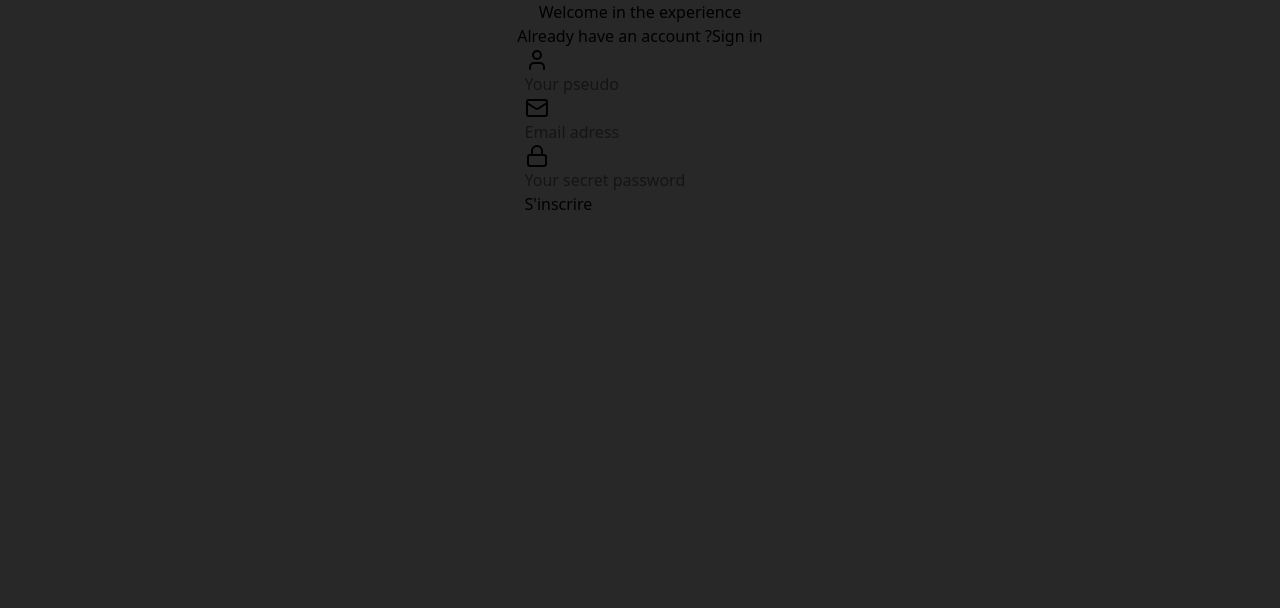
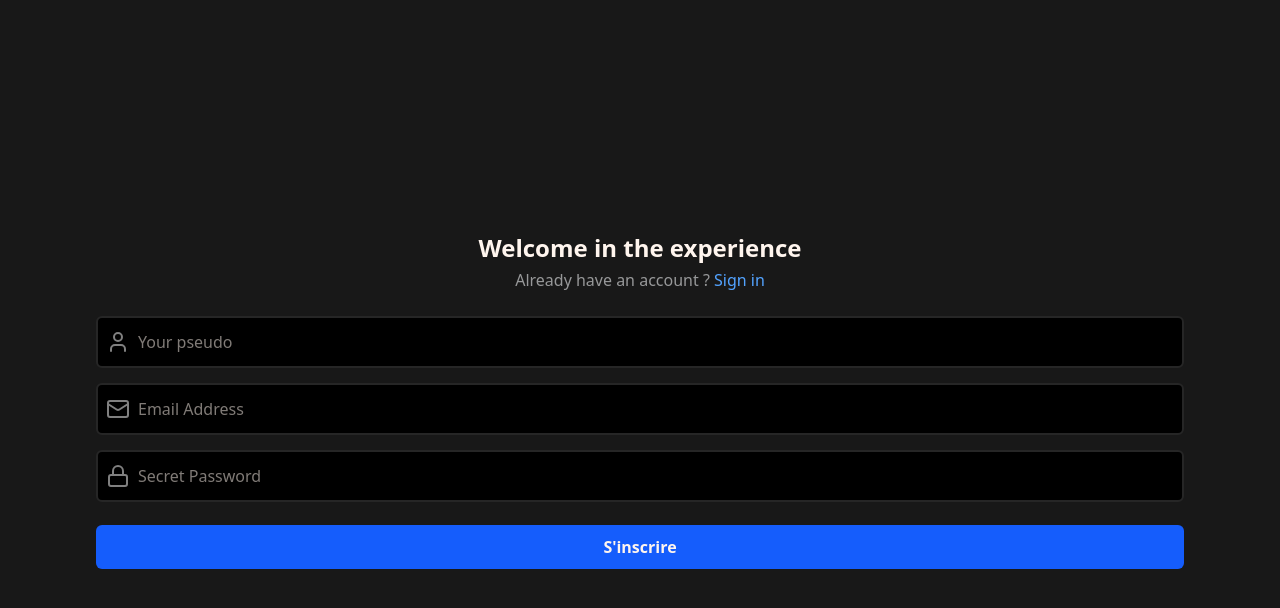
Before and after one commit to e-mandy/social-media-mern, a React app in the folder frontend/: page / in a window 1280 px wide. Shown: the top 608 px of the page. Built offline with nearby package versions, Linux system fonts and the light colour scheme; the HTML template or start-up script is replaced by a standard one.

Commit message:
Finalisation de la premiere partie UI de l'inscription

```diff
--- a/frontend/src/Auth/Pages/Register.tsx
+++ b/frontend/src/Auth/Pages/Register.tsx
@@ -4,31 +4,34 @@ import { Mail, User, Lock } from 'lucide-react'
 const Register = () => {
   return (
     <div>
-        <div className="bg-auth-primary h-screen w-screen">
-          <div className="flex flex-col items-center">
-            <h1>Welcome in the experience</h1>
-            <p>Already have an account ?<a href="">Sign in</a></p>
-            <form>
+        <div className="bg-auth-primary h-screen w-screen flex">
+          <div className="flex flex-col items-center my-auto w-full">
+            <h1 className="text-2xl font-semibold">Welcome in the experience</h1>
+            <p className="text-secondary mt-1 mb-6">Already have an account ? <a className="text-blue-400" href="">Sign in</a></p>
+            <form className="w-[85%]">
+
               <div>
-                <label htmlFor="pseudo">
-                    <User />
-                  <input type="text" placeholder="Your pseudo" id="pseudo" />
-                </label>
-              </div>
-              <div>
-                <label htmlFor="email">
-                    <Mail />
-                  <input type="email" placeholder="Email adress" id="email" />
-                </label>
-              </div>
-              <div>
-                <label htmlFor="password">
-                  <Lock />
-                  <input type="password" id="password" placeholder="Your secret password" />
+                <label className="input-class bg-black" htmlFor="pseudo">
+                  <User color="gray" />
+                  <input type="text" className="outline-none" placeholder="Your pseudo" id="pseudo" />
                 </label>
               </div>
 
-              <button type="submit">S'inscrire</button>
+              <div>
+                <label className="input-class bg-black" htmlFor="email">
+                  <Mail color="gray" />
+                  <input type="email" className="outline-none" placeholder="Email Address" id="email" />
+                </label>
+              </div>
+
+              <div>
+                <label className="input-class bg-black" htmlFor="pseudo">
+                  <Lock color="gray" />
+                  <input type="password" className="outline-none" placeholder="Secret Password" id="pseudo" />
+                </label>
+              </div>
+
+              <button className="button-class bg-blue-600 w-full mt-2" type="submit">S'inscrire</button>
             </form>
 
           </div>
--- a/frontend/src/index.css
+++ b/frontend/src/index.css
@@ -1,5 +1,30 @@
 @import "tailwindcss";
 
 @theme {
-  --color-auth-primary: #282828;
+  --color-auth-primary: #181818;
+  --color-secondary: #979899;
 }
+
+body{
+  color: #FFF5EE;
+
+}
+
+@layer components {
+  .input-class{
+    display: flex;
+    align-items: center;
+    gap: 8px;
+    padding: 12px 0 12px 8px;
+    border: 2px rgb(38, 38, 38) solid;
+    margin-bottom: 15px;
+    border-radius: 6px;
+  }
+
+  .button-class{
+    border-radius: 6px;
+    padding: 10px 0;
+    font-weight: bold;
+    text-align: center;
+  }
+}
```
